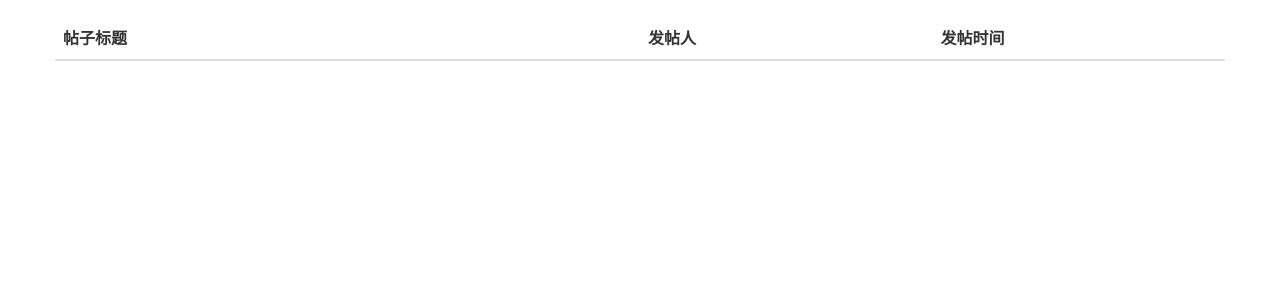
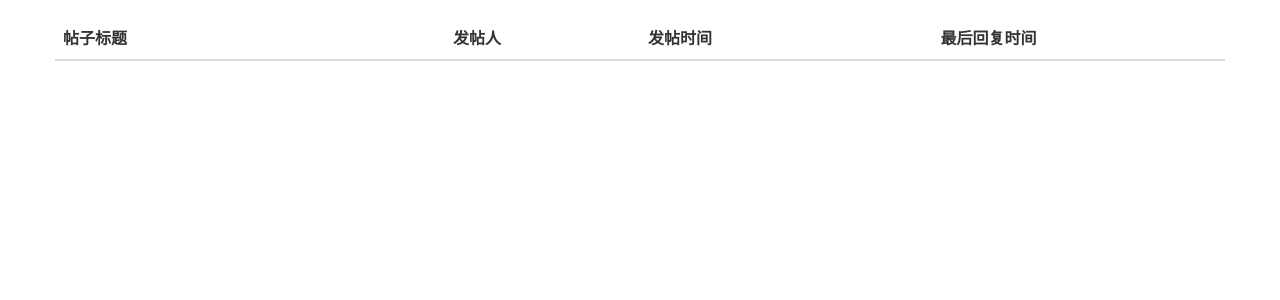
Before and after one commit to flyingonly/fantong, a Django app: page / in a window 1280 px wide. Shown: the part 72-372 px from the top of the page. Run offline with Django 3.2, Linux system fonts and the light colour scheme; data that the repository does not hold is empty; some libraries are stand-ins or nearby versions.

Commit message:
又一次手动merge

```diff
--- a/fantong/fantongbbs/templates/changepassword.html
+++ b/fantong/fantongbbs/templates/changepassword.html
@@ -11,6 +11,6 @@
     <p> {{item}}</p>
 {%endfor%}
 
-	<input type="submit" value="Enter">
+	<input type="submit" class="mybutton blue" value="确认更改">
 </form>
 {% endblock %}
--- a/fantong/fantongbbs/templates/index.html
+++ b/fantong/fantongbbs/templates/index.html
@@ -27,19 +27,21 @@
 		<table class="table">
 			<thead>
 				<tr>
-					<th class="col-lg-6">帖子标题</th>
-					<th class="col-lg-3">发帖人</th>
+					<th class="col-lg-4">帖子标题</th>
+					<th class="col-lg-2">发帖人</th>
 					<th class="col-lg-3">发帖时间</th>
+                    <th class="col-lg-3">最后回复时间</th>
 				</tr>
 			</thead>
 			<tbody>
 				{% for post in posts %}
 				<tr>
-					<td class="col-lg-6">
+					<td class="col-lg-4">
 						<a class="posttitle" href="/bbs_post_detail/{{post.id}}">{{post.PTitle}}</a>
 					</td>
-					<td class="col-lg-3">{{post.PUserID.bbsuser.UNickname}}</td>
+					<td class="col-lg-2">{{post.PUserID.bbsuser.UNickname}}</td>
 					<td class="col-lg-3">{{post.PTime}}</td>
+                    <td class="col-lg-3">{{post.PLastComTime}}</td>
 				</tr>
                 <tr class="keywords no-up-border" id="keyword_{{post.id}}">
                     <td style="border-top-style: none">关键词:</td>
--- a/fantong/fantongbbs/templates/revisehead.html
+++ b/fantong/fantongbbs/templates/revisehead.html
@@ -6,7 +6,7 @@
 <form action="." method="POST" enctype="multipart/form-data">
 {% csrf_token %}
 {% load staticfiles %}
-    <p><label for="id_UImage">UImage:</label> <input id="id_UImage" name="UImage" type="file" /></p>
-    <input type="submit" value="Enter">
+    <p><label for="id_UImage">请上传新的头像：</label> <input id="id_UImage" name="UImage" type="file" /></p>
+    <input type="submit" class="mybutton blue" value="确认">
 </form>
 {% endblock %}
--- a/fantong/templates/registration/login.html
+++ b/fantong/templates/registration/login.html
@@ -22,7 +22,7 @@
 
             <p>
                 <div class="col-lg-4">
-                        <input type="submit" class="btn btn-default" value="登录" />
+                    <input class="btn btn-default" type="submit" value="登录">
                 </div>
                 <div class="col-lg-4">
                     <button type="button" class="btn btn-default">
--- a/fantong/templates/registration/registration_form.html
+++ b/fantong/templates/registration/registration_form.html
@@ -58,7 +58,11 @@
                     </div>
                 </p>
             </div>
-            <input type="submit" class="mybutton blue" value="提交"/>
+            <div class="col-lg-3 col-md-offset-5">
+                <p>
+                    <input type="submit" class="mybutton blue" value="提交"/>
+                </p>
+            </div>
         </div>
     </div>
 </form>
```
Also changed, not shown: fantong/fantongbbs/templates/personalbase.html (+9 -8 lines), fantong/fantongbbs/templates/postDetail.html (+6 -3 lines), fantong/fantongbbs/templates/visitPersonal.html (+10 -9 lines), fantong/media/243.jpg (added). Lines whose indentation alone changed are shown as unchanged.
